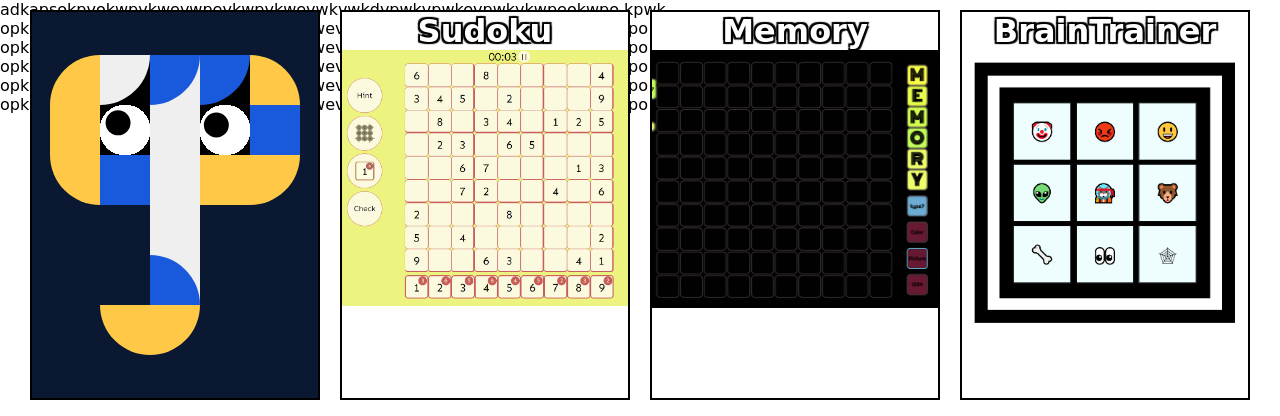
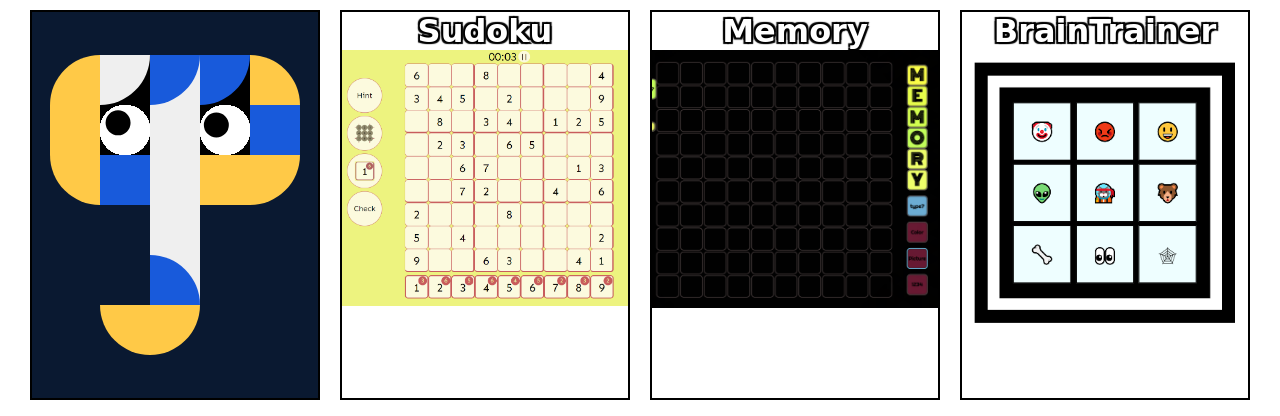
Before and after one commit to LPF33/from-node-to-php, a PHP site: page /views/index.html in a window 1280 px wide. Shown: the top 416 px of the page. Run offline with PHP 8.4, Linux system fonts and the light colour scheme; some web fonts are replaced.

Commit message:
need design idea

```diff
--- a/public/style.css
+++ b/public/style.css
@@ -138,9 +138,3 @@ canvas {
     -ms-grid-row-align: center;
     align-self: center;
 }
-
-#background {
-    position: absolute;
-    top: 0;
-    left: 0;
-}
--- a/views/index.html
+++ b/views/index.html
@@ -11,15 +11,6 @@
         <title>Play Games</title>
     </head>
     <body>
-        <div id="background">
-            adkapsokpvokwpvkwevwpevkwpvkwevwkvwkdvpwkvpwkevpwkvkwpeokwpo kpwk
-            opkadkapsokpvokwpvkwevwpevkwpvkwevwkvwkdvpwkvpwkevpwkvkwpeokwpo kpwk
-            opkadkapsokpvokwpvkwevwpevkwpvkwevwkvwkdvpwkvpwkevpwkvkwpeokwpo kpwk
-            opkadkapsokpvokwpvkwevwpevkwpvkwevwkvwkdvpwkvpwkevpwkvkwpeokwpo kpwk
-            opkadkapsokpvokwpvkwevwpevkwpvkwevwkvwkdvpwkvpwkevpwkvkwpeokwpo kpwk
-            opkadkapsokpvokwpvkwevwpevkwpvkwevwkvwkdvpwkvpwkevpwkvkwpeokwpo kpwk
-            opk
-        </div>
         <div id="games">
             <a class="card" href="/about">
                 <div class="card-inner">
```
